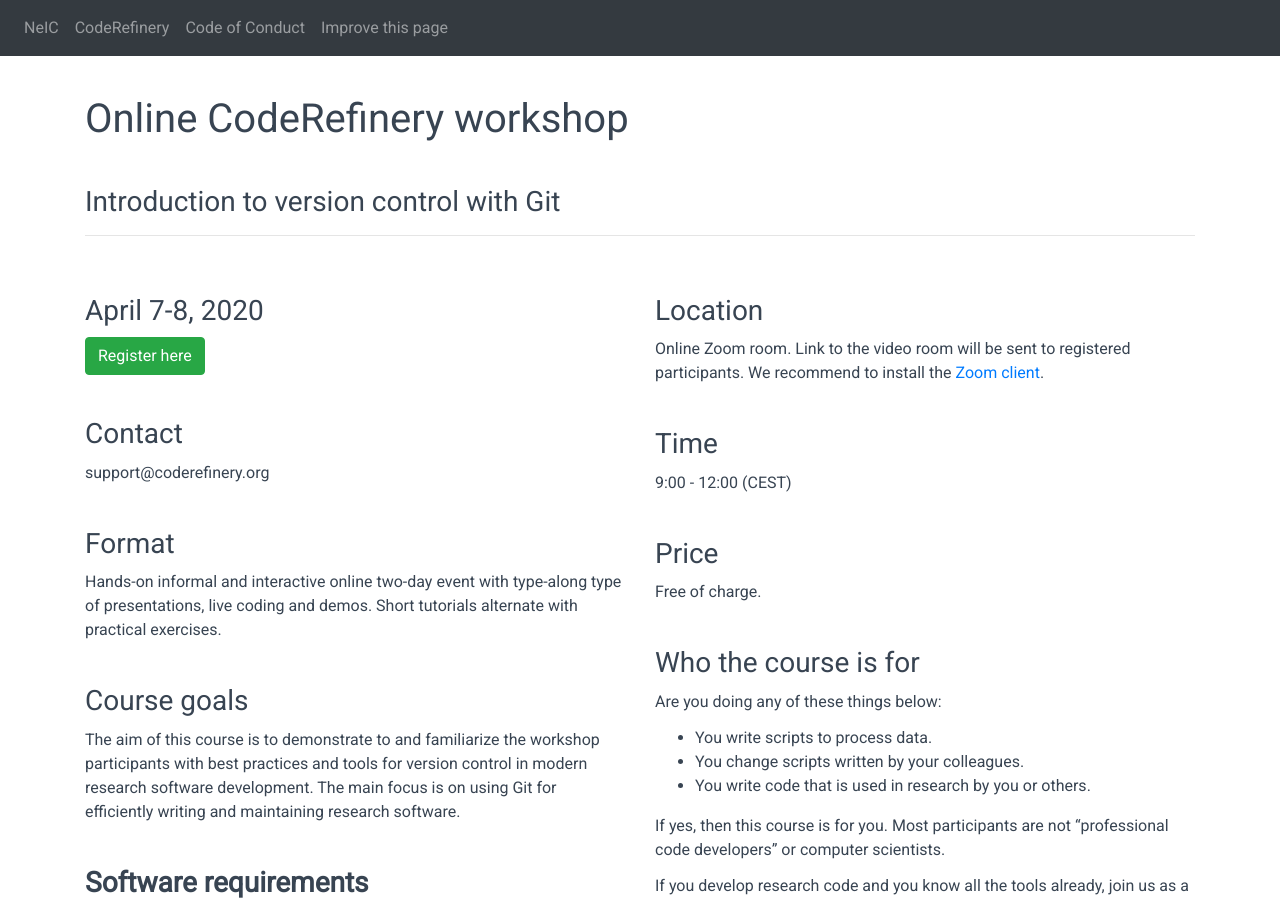
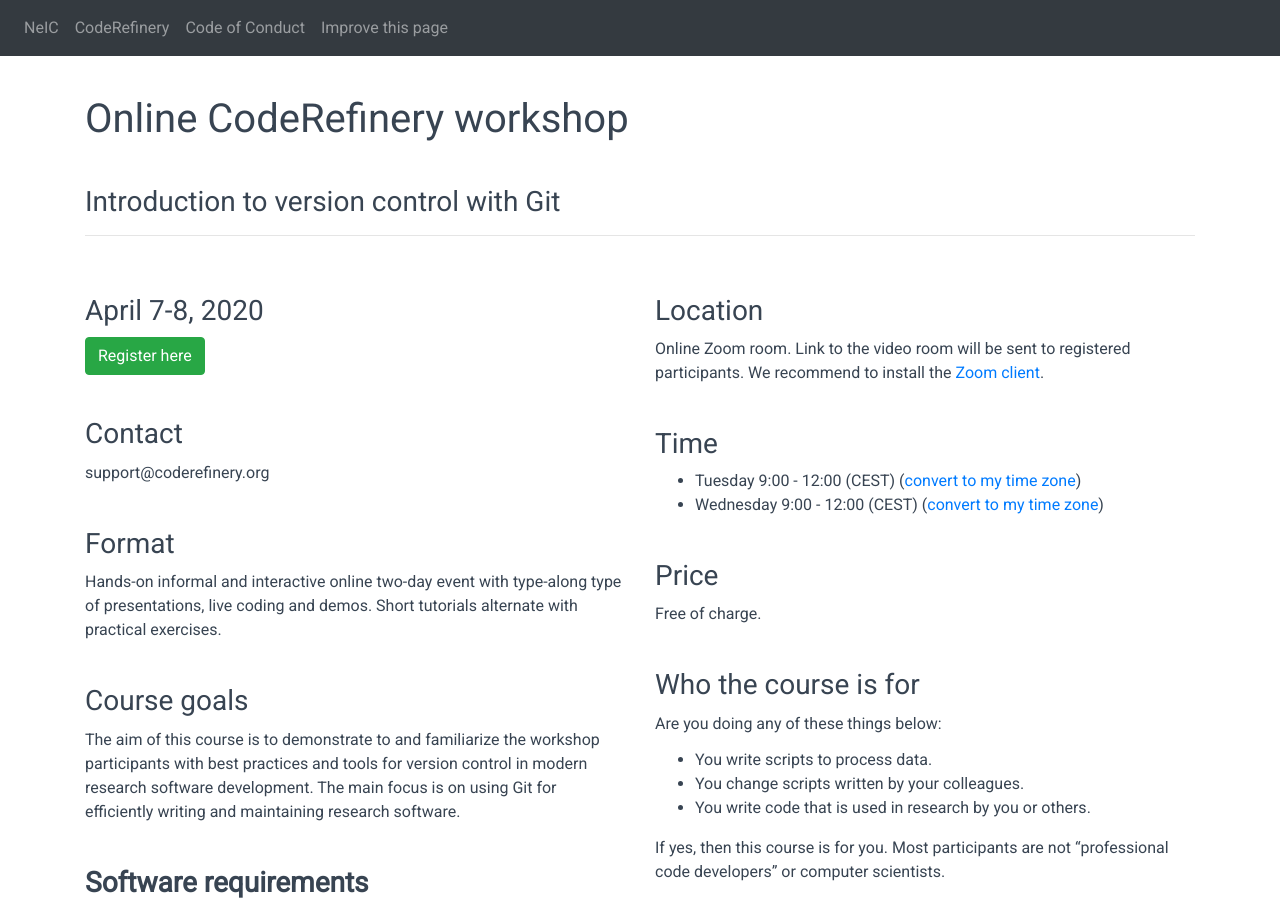
Before and after one commit to coderefinery/2020-04-07-online, a Jekyll site: the page built from index.md, in a window 1280 px wide and 900 px high. Built offline with Jekyll 4.4.1, drawn with Linux system fonts in a browser that asks for light colours; comment, search, counter and statistics services are not loaded.

Commit message:
add a "convert to my timezone"

```diff
--- a/right_column.md
+++ b/right_column.md
@@ -9,7 +9,10 @@ We recommend to install the [Zoom client](https://zoom.us/download).
 
 ### Time
 
-9:00 - 12:00 (CEST)
+- Tuesday 9:00 - 12:00 (CEST)
+  ([convert to my time zone](https://www.timeanddate.com/worldclock/fixedtime.html?msg=CodeRefinery-workshop&iso=20200407T07&ah=3))
+- Wednesday 9:00 - 12:00 (CEST)
+  ([convert to my time zone](https://www.timeanddate.com/worldclock/fixedtime.html?msg=CodeRefinery-workshop&iso=20200408T07&ah=3))
 
 
 ### Price
```
